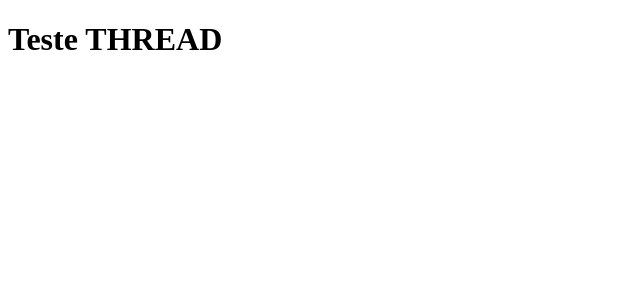
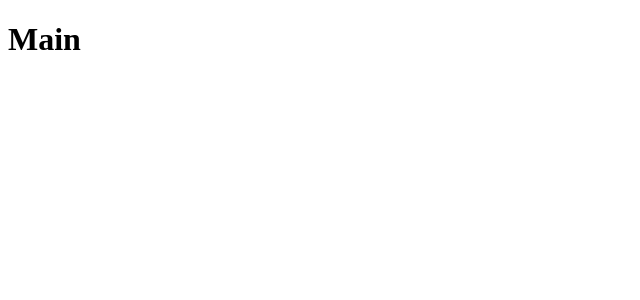
Before and after one commit to igorraphael/teste-thread-frontend, a React (Create React App) app: page / in a window 1280 px wide. Shown: the top 300 px of the page, without its empty margins (0-640 px from the left). Built offline with nearby package versions, Linux system fonts and the light colour scheme.

Commit message:
add router dom, simples routes

```diff
--- a/package.json
+++ b/package.json
@@ -5,6 +5,7 @@
   "dependencies": {
     "react": "^16.13.0",
     "react-dom": "^16.13.0",
+    "react-router-dom": "^5.1.2",
     "react-scripts": "3.4.0"
   },
   "scripts": {
--- a/src/App.js
+++ b/src/App.js
@@ -1,11 +1,8 @@
 import React from 'react';
+import Routes from './routes';
 
 function App() {
-  return (
-    <div className="App">
-        <h1>Teste THREAD</h1>
-    </div>
-  );
+  return <Routes />;
 }
 
 export default App;
--- /dev/null
+++ b/src/pages/Main/index.js
@@ -0,0 +1,9 @@
+import React from 'react';
+
+// import { Container } from './styles';
+
+export default function Main() {
+  return (
+    <h1> Main </h1>
+  );
+}
--- /dev/null
+++ b/src/pages/New/index.js
@@ -0,0 +1,9 @@
+import React from 'react';
+
+// import { Container } from './styles';
+
+export default function New() {
+  return (
+    <h1> New </h1>
+  );
+}
--- /dev/null
+++ b/src/routes.js
@@ -0,0 +1,15 @@
+import React from 'react';
+import { BrowserRouter, Switch, Route } from 'react-router-dom';
+import Main from "./pages/Main";
+import New from "./pages/New";
+
+export default function Routes(){
+  return(
+    <BrowserRouter>
+      <Switch>
+        <Route path="/" exact component={Main} />
+        <Route path="/new" component={New} />
+      </Switch>
+    </BrowserRouter>
+  );
+}
```
Also changed, not shown: 1 other file (tests, documents, lock files or other folders).
